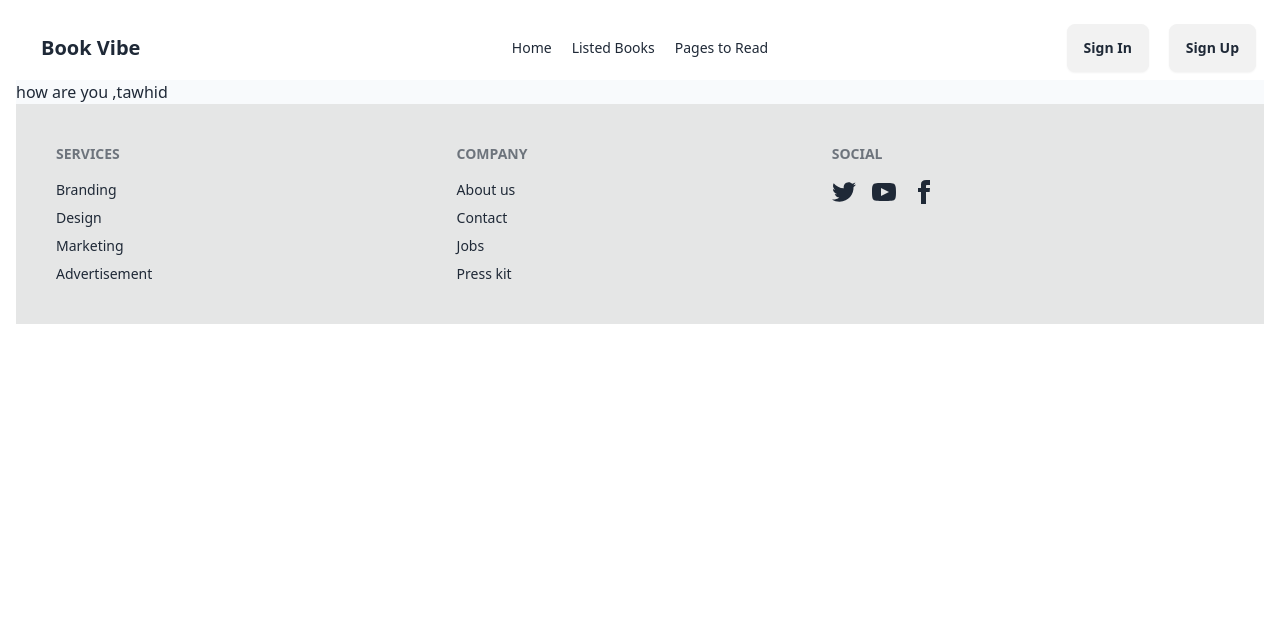
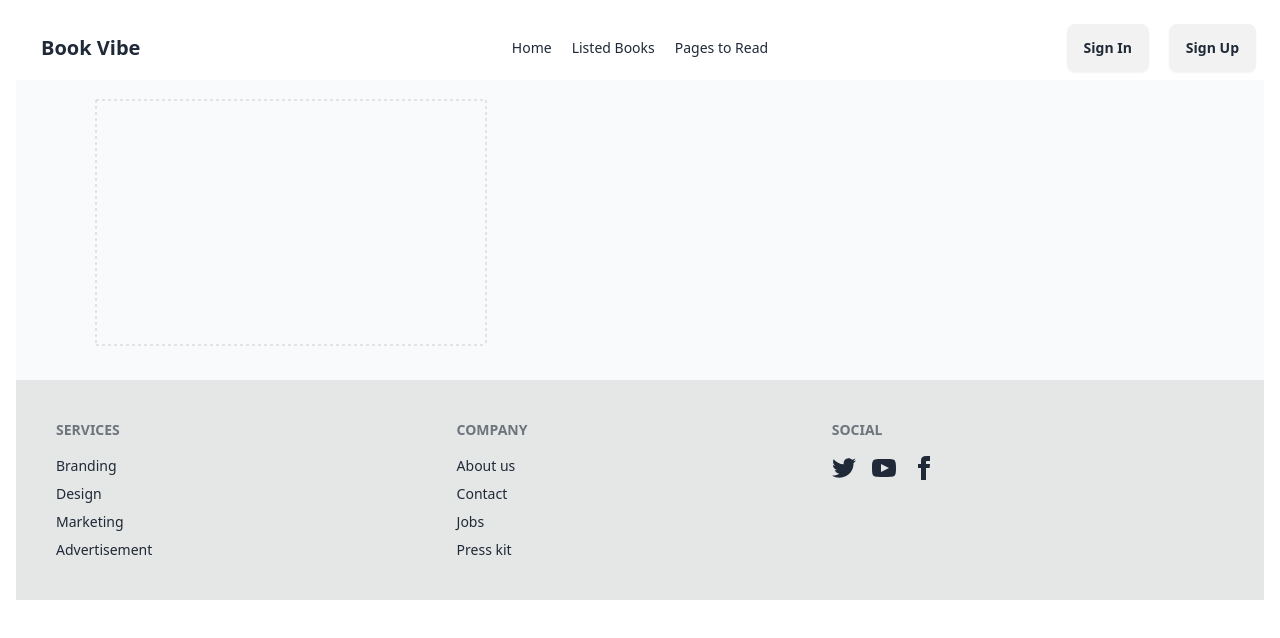
Before and after one commit to md1300/Book-Fair-React, a React (Vite) app: page /readPage in a window 1280 px wide. Shown: the top 638 px of the page. Built offline with nearby package versions, Linux system fonts and the light colour scheme.

Commit message:
rechart add in read page

```diff
--- a/Utility2/LocalStorage2.js
+++ b/Utility2/LocalStorage2.js
@@ -1,4 +1,4 @@
-import { json } from "react-router-dom"
+
 import { toast } from "react-toastify";
 
 const getIdInLocalStorage=()=>{
--- a/package.json
+++ b/package.json
@@ -17,6 +17,7 @@
     "react-icons": "^5.2.1",
     "react-router-dom": "^6.23.1",
     "react-toastify": "^10.0.5",
+    "recharts": "^2.12.7",
     "sort-by": "^1.2.0"
   },
   "devDependencies": {
--- a/src/BooksDetails/BooksDetails.jsx
+++ b/src/BooksDetails/BooksDetails.jsx
@@ -4,6 +4,8 @@ import { ToastContainer, toast } from 'react-toastify';
 import 'react-toastify/dist/ReactToastify.css';
 import { saveStoredBooksInformation } from "../../Utility/localStorage";
 import { saveIdInLocalStorage } from "../../Utility2/LocalStorage2";
+import { addReadListToWishlist } from "../Utility3/localStorage3";
+
 
 
 
@@ -20,7 +22,7 @@ const BooksDetails = () => {
 
     const notify = () =>{
         saveStoredBooksInformation(id)
-
+        addReadListToWishlist()
 
     }
     const WishListBook= () =>{
--- a/src/ReadBooks/ReadBooks.jsx
+++ b/src/ReadBooks/ReadBooks.jsx
@@ -16,12 +16,13 @@ const ReadBooks = () => {
         const booksIdInformation=booksInformation.filter(bookIdInformation=>booksInformationId.includes(bookIdInformation.bookId))
         setListedBooksList(booksIdInformation)
        }
+    //    console.log(booksInformationId)
     },[])
 
     return (
        <div>
         {
-            listedBooksList.map(listedBookList=><div className="border border-2 p-3 m-4">
+            listedBooksList.map(listedBookList=><div className=" border-2 p-3 m-4">
                 <h1>{listedBookList.bookName}</h1>
                 <h2>{listedBookList.author}</h2>
 
--- a/src/ReadPage/ReadPage.jsx
+++ b/src/ReadPage/ReadPage.jsx
@@ -1,11 +1,35 @@
+import React, { useEffect, useState } from 'react';
+import { getStoredBooksInformation } from '../../Utility/localStorage';
+import { useLoaderData } from 'react-router-dom';
+import Rechart from '../Rechart/Rechart';
+
+const ReadPage = () => {
+      const loaderData=useLoaderData()
+
+      const [useData,setUseData]=useState([])
 
 
-const ReadPage = () => {
+      useEffect(()=>{
+        const getDataFromLocalstorage=getStoredBooksInformation()
+        if(loaderData.length>0){
+            const addDataToReadPage=loaderData.filter(loadData=>getDataFromLocalstorage.includes(loadData.bookId));
+            setUseData(addDataToReadPage)
+        }
+
+      },[])
+
+
+
+
     return (
         <div>
-            <h3>how are you ,tawhid</h3>
+
+                <Rechart data={useData}></Rechart>
+
+
         </div>
     );
 };
 
+
 export default ReadPage;
--- /dev/null
+++ b/src/Rechart/Rechart.jsx
@@ -0,0 +1,49 @@
+import { BarChart, Bar, Cell, XAxis, YAxis, CartesianGrid } from 'recharts';
+const colors = ['#0088FE', '#00C49F', '#FFBB28', '#FF8042', 'red', 'pink'];
+
+const getPath = (x, y, width, height) => {
+    return `M${x},${y + height}C${x + width / 3},${y + height} ${x + width / 2},${y + height / 3}
+    ${x + width / 2}, ${y}
+    C${x + width / 2},${y + height / 3} ${x + (2 * width) / 3},${y + height} ${x + width}, ${y + height}
+    Z`;
+  };
+
+
+const TriangleBar = (props) => {
+    const { fill, x, y, width, height } = props;
+
+    return <path d={getPath(x, y, width, height)} stroke="none" fill={fill} />;
+  };
+
+
+
+
+const Rechart = ({data}) => {
+    console.log(data)
+    return (
+        <div>
+            <BarChart
+      width={500}
+      height={300}
+      data={data}
+      margin={{
+        top: 20,
+        right: 30,
+        left: 20,
+        bottom: 5,
+      }}
+    >
+      <CartesianGrid strokeDasharray="3 3" />
+      <XAxis dataKey="bookName" />
+      <YAxis />
+      <Bar dataKey="totalPages" fill="#8884d8" shape={<TriangleBar />} label={{ position: 'top' }}>
+        {/* {data.map((entry, index) => (
+          <Cell key={`cell-${index}`} fill={colors[index % 20]} />
+        ))} */}
+      </Bar>
+    </BarChart>
+        </div>
+    );
+};
+
+export default Rechart;
--- /dev/null
+++ b/src/Utility3/localStorage3.js
@@ -0,0 +1,13 @@
+import { getStoredBooksInformation } from "../../Utility/localStorage"
+import { getIdInLocalStorage } from "../../Utility2/LocalStorage2"
+import { toast } from "react-toastify";
+
+const addReadListToWishlist=()=>{
+   const addData=getStoredBooksInformation()
+  const addNewlist = localStorage.getItem('wishListToRead')
+  if(addNewlist){
+    return  JSON.parse(addNewlist)
+  }
+  return []
+}
+export {addReadListToWishlist}
--- a/src/main.jsx
+++ b/src/main.jsx
@@ -41,11 +41,12 @@ const router = createBrowserRouter([
       },
       {
         path:"/readPage",
+        loader:()=>fetch('/BooksData.json'),
         element:<ReadPage></ReadPage>
       },
       {
         path:"/books/:id",
-        loader:()=>fetch('BooksData.json'),
+        loader:()=>fetch('/BooksData.json'),
         element:<BooksDetails></BooksDetails>
       },
     ]
```
Also changed, not shown: 1 other file (tests, documents, lock files or other folders).
